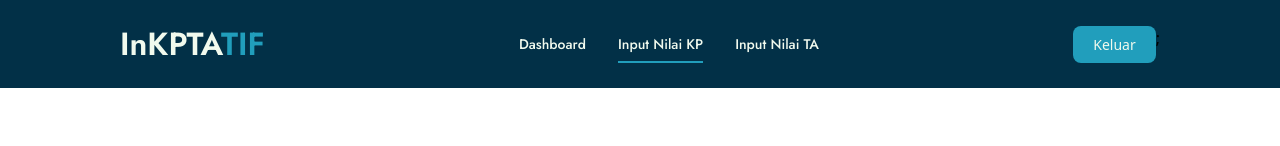
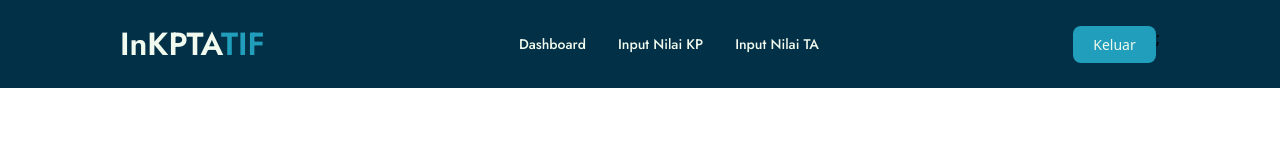
Before and after one commit to hzqula/inkptatif, a React (Vite) app: page /inkptatif/input-nilai-kp in a window 1280 px wide. Shown: the top 146 px of the page. Built offline with nearby package versions, Linux system fonts and the light colour scheme; no server answers; some icons are missing.

Commit message:
delete base url

```diff
--- a/src/layouts/Navbar.jsx
+++ b/src/layouts/Navbar.jsx
@@ -9,9 +9,9 @@ const Navbar = () => {
       <Logo />
       <nav>
         <div className="flex gap-x-8">
-          <Item content="Dashboard" path="/inkptatif/dashboard/" />
-          <Item content="Input Nilai KP" path="/inkptatif/input-nilai-kp" />
-          <Item content="Input Nilai TA" path="/inkptatif/input-nilai-ta" />
+          <Item content="Dashboard" path="/dashboard/" />
+          <Item content="Input Nilai KP" path="/input-nilai-kp" />
+          <Item content="Input Nilai TA" path="/input-nilai-ta" />
         </div>
       </nav>
       <Btn />
--- a/src/pages/Login.jsx
+++ b/src/pages/Login.jsx
@@ -36,7 +36,7 @@ const Login = () => {
         setUser(user);
 
         // Navigasi ke halaman lain setelah login berhasil
-        navigate("/inkptatif/dashboard/");
+        navigate("/dashboard/");
       } else {
         console.error("Login failed: No token received");
       }
```
